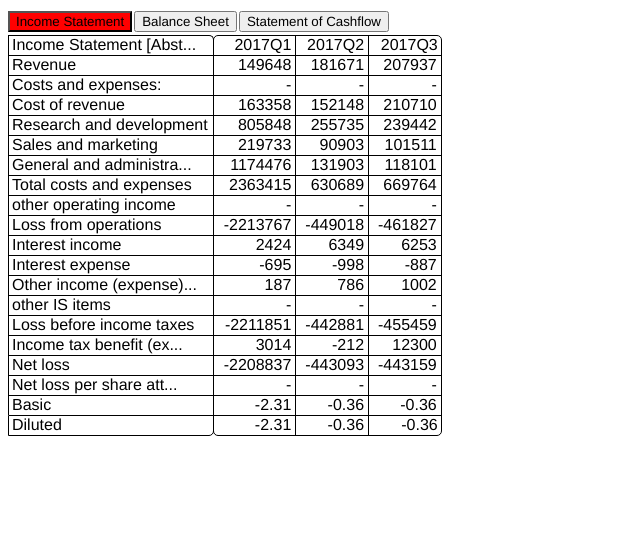
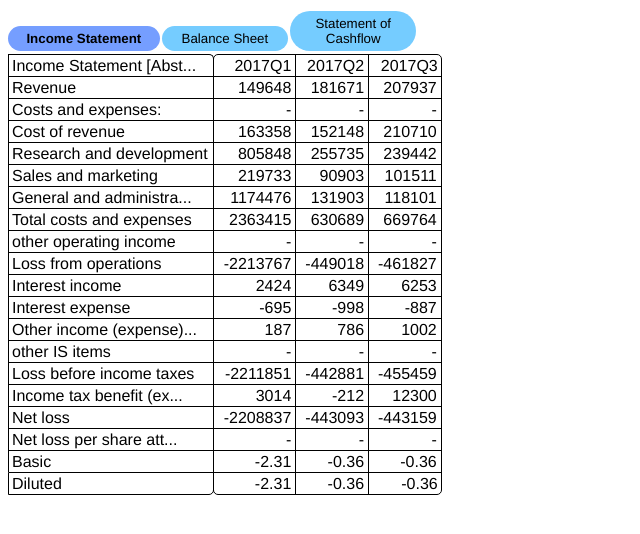
Before and after one commit to nikodevv/sylvatica, a React app: page / in a window 1280 px wide. Shown: the whole page, without its empty margins (0-640 px from the left). Built offline with nearby package versions, Linux system fonts and the light colour scheme.

```diff
--- a/src/index.css
+++ b/src/index.css
@@ -32,7 +32,7 @@
     border width*/
   font-family: "Helvetica", "Arial";
   margin-right: -1px;
-  padding: 0px 4px 1px 10px;
+  padding: 2px 4px 1px 10px;
   border: solid;
   border-width: 0px 1px 1px 0px;
   text-align: right;
@@ -42,7 +42,7 @@
 .datacell:hover{
   -webkit-transition: box-shadow 0.1s; /* Safari */
   transition: box-shadow 0.1s;
-  box-shadow: inset 1px 1px 3px #96b7ff, inset -1px -1px 3px #96b7ff;
+  box-shadow: inset 2px 2px 0px #96b7ff, inset -2px -2px 0px #96b7ff;
   z-index:100;
 }
 .datacell:last-child{
@@ -59,7 +59,7 @@
 .labelcell{
   font-family: "Helvetica", "Arial";
   margin-right: -1px;
-  padding: 0px 5px 1px 3px;
+  padding: 2px 5px 1px 3px;
 
   border: solid;
   border-width: 1px 1px 0px 1px;
@@ -77,10 +77,28 @@
 
 button{
   display: inline-block;
+  margin: 3px 2px 3px 0px;
+  border-radius: 20px;
+  border:none;
   font-family: "Helvetica", "Arial";
-  margin: 3px 2px 3px 0px;
+  box-shadow: none;
+  padding: 5px 10px 5px 10px;
+  background-color: #75ccff;
+  -webkit-transition: background-color; /* Safari */
+  -webkit-transition: width 0.5s; /* Safari */
+  transition: background-color 0.5s;
+  transition: width 0.2s;
+  width: 10%;
+}
+button:focus{
+  outline:0;
+  background-color: #759eff;
 }
 
 .last-btn{
-  background-color: red;
+  font-weight: bold;
+  background-color: #759eff;
+  width: 12%;
 }
+
+/* menu styling end */
```
Also changed, not shown: src/index.js (+8 -4 lines).
